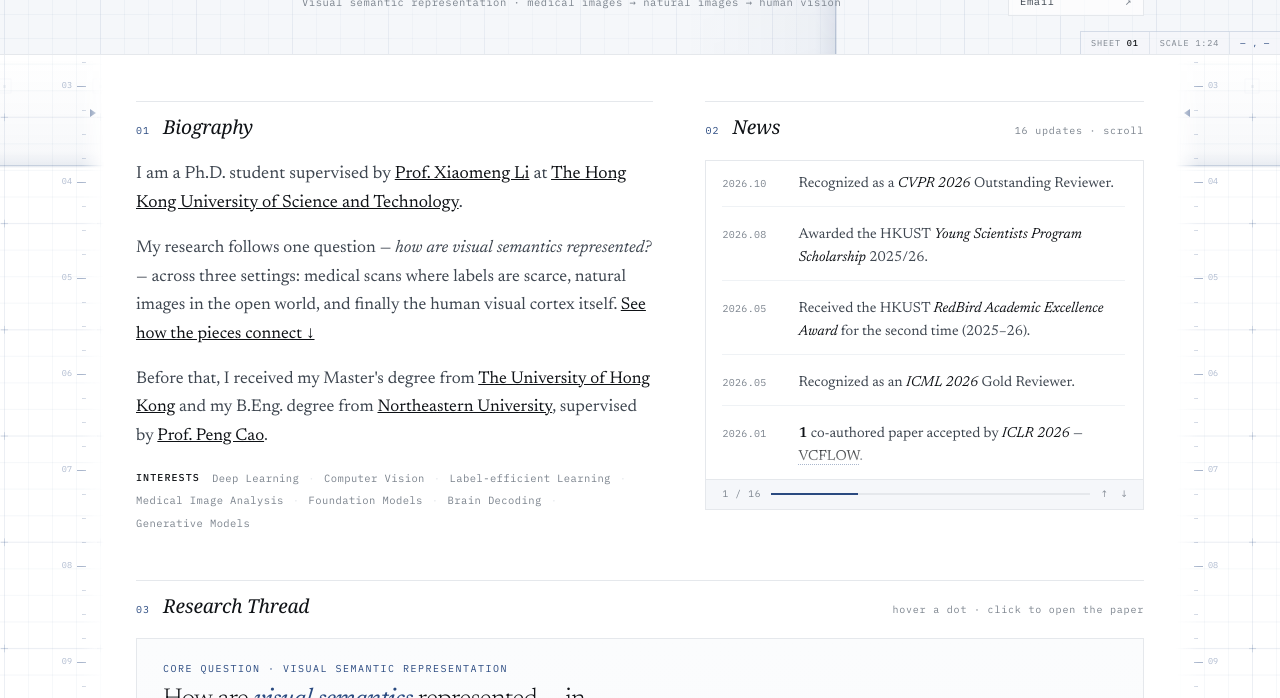
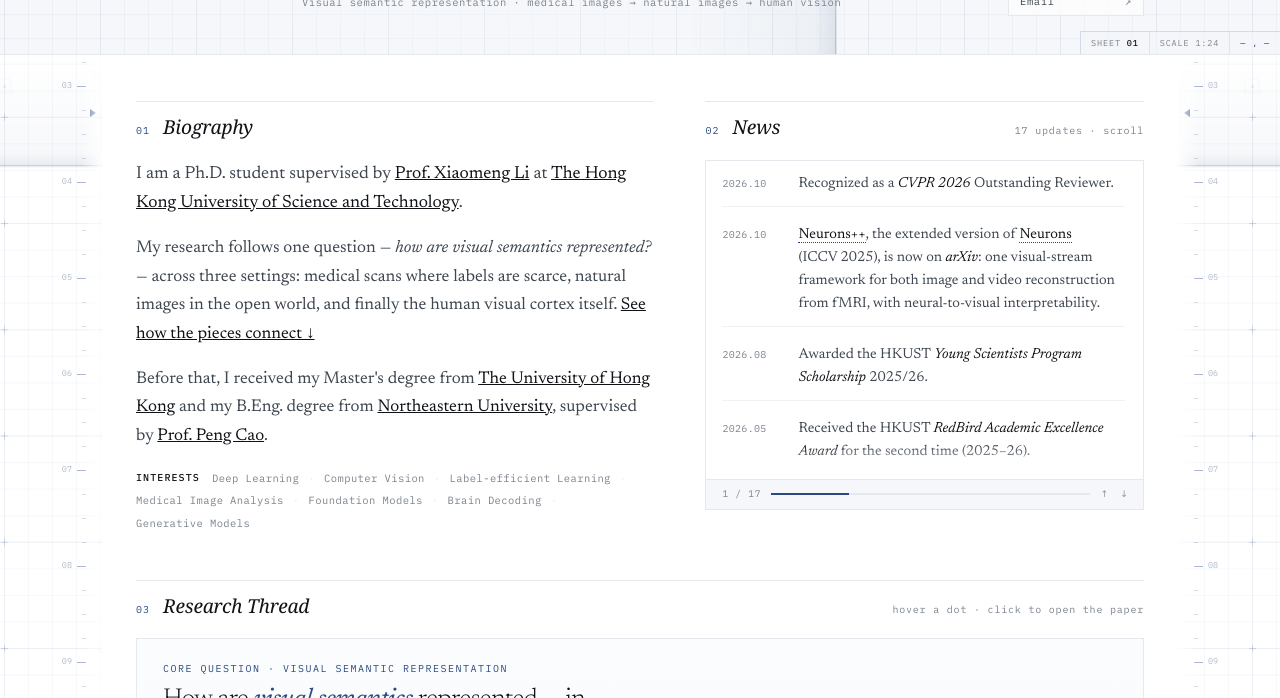
Before and after one commit to McGregorWwww/mcgregorwwww.github.io, a Jekyll site: the page built from _pages/about.md, in a window 1280 px wide and 900 px high, cut to the strip 202-900 px from the top of the window. Built offline with Jekyll 4.4.1, drawn with Linux system fonts in a browser that asks for light colours.

Commit message:
Add Neurons++ arXiv release to News
2026.10, from the arXiv v1 date (2026-10-09). Links to both the
Neurons++ and Neurons publication cards.

Co-Authored-By: Claude Opus 5.5 (1M context) <noreply@anthropic.com>

```diff
--- a/_pages/about.md
+++ b/_pages/about.md
@@ -36,6 +36,7 @@ redirect_from:
       <div class="news-scroll" id="news-scroll">
         <ul class="news-list">
           <li><span class="when">2026.10</span><span>Recognized as a <em>CVPR&nbsp;2026</em> Outstanding Reviewer.</span></li>
+          <li><span class="when">2026.10</span><span><a class="jump" href="#pub-neuronspp">Neurons++</a>, the extended version of <a class="jump" href="#pub-neurons">Neurons</a> (ICCV&nbsp;2025), is now on <em>arXiv</em>: one visual-stream framework for both image and video reconstruction from fMRI, with neural-to-visual interpretability.</span></li>
           <li><span class="when">2026.08</span><span>Awarded the HKUST <em>Young Scientists Program Scholarship</em> 2025/26.</span></li>
           <li><span class="when">2026.05</span><span>Received the HKUST <em>RedBird Academic Excellence Award</em> for the second time (2025&ndash;26).</span></li>
           <li><span class="when">2026.05</span><span>Recognized as an <em>ICML&nbsp;2026</em> Gold Reviewer.</span></li>
@@ -54,7 +55,7 @@ redirect_from:
         </ul>
       </div>
       <div class="news-foot">
-        <span id="news-pos">1 / 16</span>
+        <span id="news-pos">1 / 17</span>
         <div class="news-meter"><i id="news-meter"></i></div>
         <button id="news-up" aria-label="scroll news up">&uarr;</button>
         <button id="news-down" aria-label="scroll news down">&darr;</button>
```
